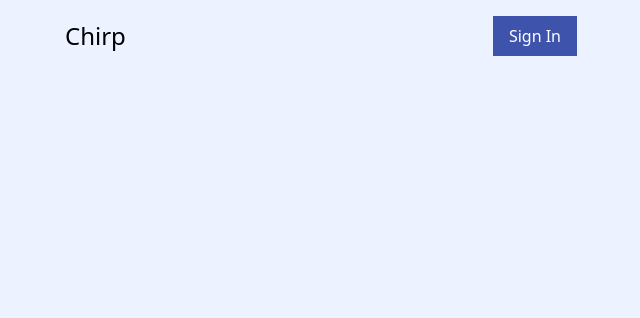
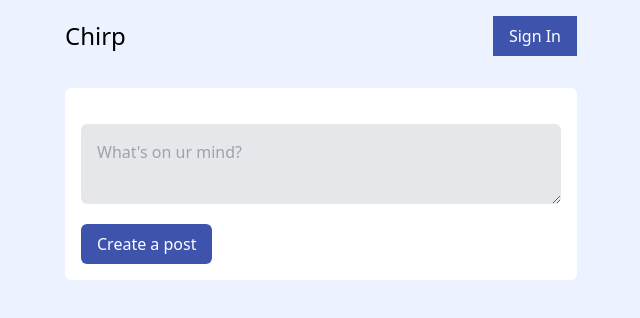
Before and after one commit to saidMounaim/chirp, a Next.js app: page / in a window 1280 px wide. Shown: the top 318 px of the page, without its empty margins (319-959 px from the left). Built offline with nearby package versions, Linux system fonts and the light colour scheme; no server answers.

Commit message:
Add Post component

```diff
--- /dev/null
+++ b/app/components/AddPost.tsx
@@ -0,0 +1,30 @@
+import React, { useState } from "react";
+
+const AddPost = () => {
+  const [title, setTitle] = useState("");
+  const [isDisabled, setIsDisabled] = useState(false);
+
+  return (
+    <form className="bg-white my-8 p-4 rounded-md">
+      <div className="flex flex-col my-3">
+        <textarea
+          onChange={(e) => setTitle(e.target.value)}
+          className="p-4 text-md rounded-md my-2 bg-gray-200 outline-none"
+          value={title}
+          placeholder="What's on ur mind?"
+        ></textarea>
+      </div>
+      <div>
+        <button
+          disabled={isDisabled}
+          type="submit"
+          className="font-medium text-md text-white bg-[#3E54AC] px-4 py-2 rounded-md disabled:opacity-25"
+        >
+          Create a post
+        </button>
+      </div>
+    </form>
+  );
+};
+
+export default AddPost;
--- a/app/page.tsx
+++ b/app/page.tsx
@@ -1,3 +1,11 @@
+"use client";
+
+import AddPost from "./components/AddPost";
+
 export default function Home() {
-  return <main></main>;
+  return (
+    <main>
+      <AddPost />
+    </main>
+  );
 }
```
